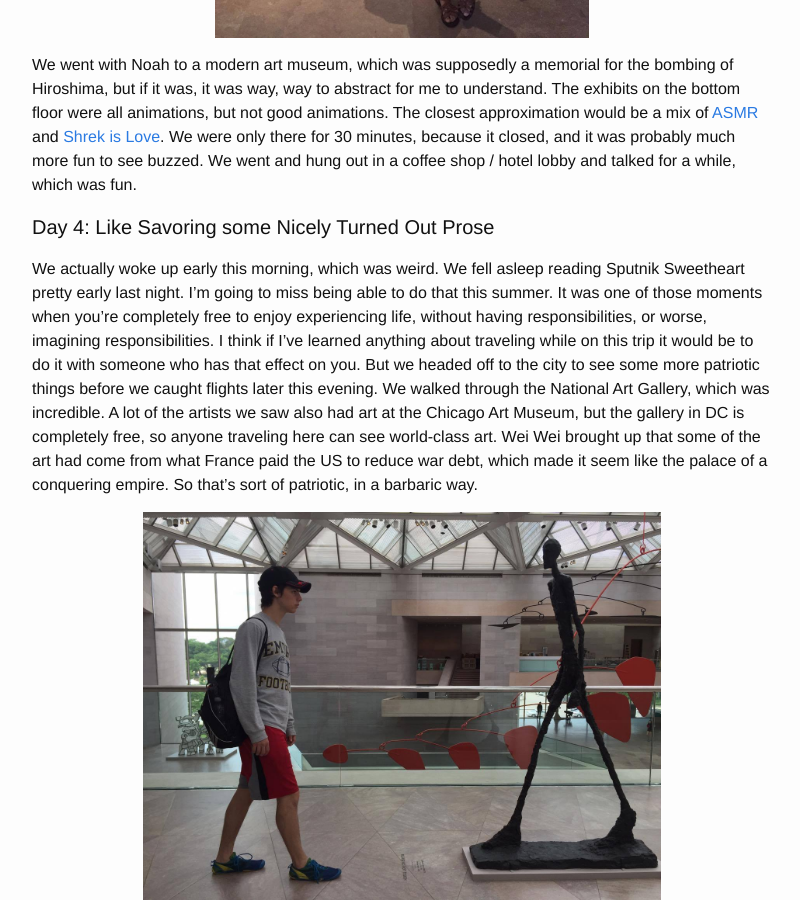
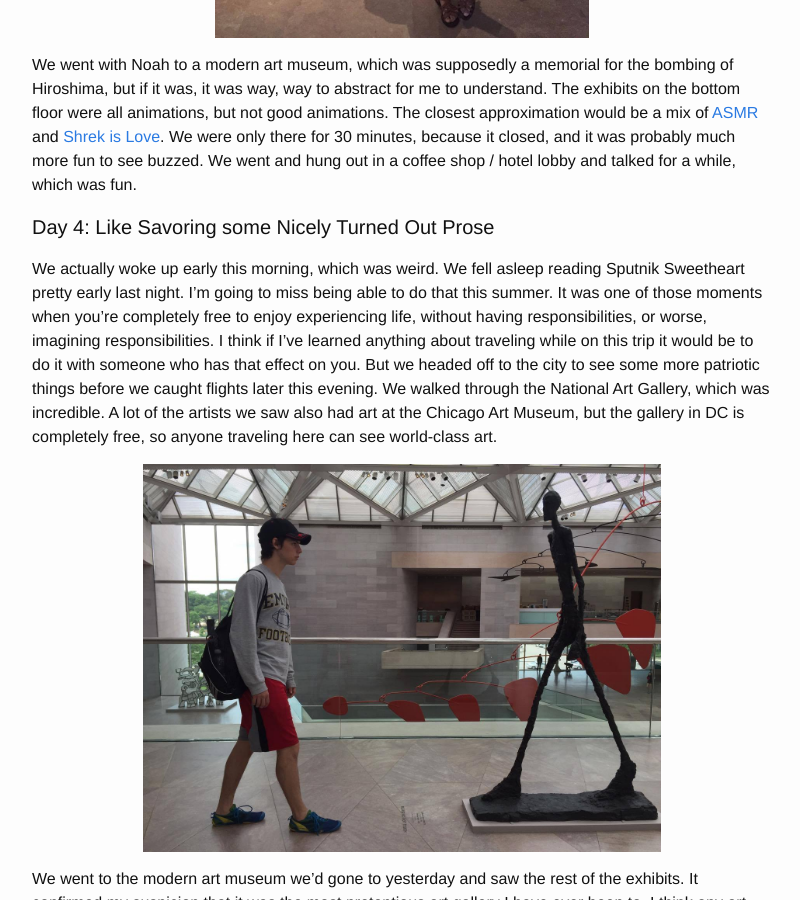
Before and after one commit to codekansas/codekansas.github.io, a Jekyll site: the page built from _posts/2016-05-11-patriotism-tour.markdown, in a window 1280 px wide and 900 px high, scrolled down 23597 px. Shown: the whole window, without its empty margins (238-1038 px from the left). Built offline with Jekyll 4.4.1, drawn with Linux system fonts in a browser that asks for light colours.

Commit message:
Update 2016-05-11-patriotism-tour.markdown

```diff
--- a/_posts/2016-05-11-patriotism-tour.markdown
+++ b/_posts/2016-05-11-patriotism-tour.markdown
@@ -287,7 +287,7 @@
 
 ### Day 4: Like Savoring some Nicely Turned Out Prose
 
-We actually woke up early this morning, which was weird. We fell asleep reading Sputnik Sweetheart pretty early last night. I'm going to miss being able to do that this summer. It was one of those moments when you're completely free to enjoy experiencing life, without having responsibilities, or worse, imagining responsibilities. I think if I've learned anything about traveling while on this trip it would be to do it with someone who has that effect on you. But we headed off to the city to see some more patriotic things before we caught flights later this evening. We walked through the National Art Gallery, which was incredible. A lot of the artists we saw also had art at the Chicago Art Museum, but the gallery in DC is completely free, so anyone traveling here can see world-class art. Wei Wei brought up that some of the art had come from what France paid the US to reduce war debt, which made it seem like the palace of a conquering empire. So that's sort of patriotic, in a barbaric way.
+We actually woke up early this morning, which was weird. We fell asleep reading Sputnik Sweetheart pretty early last night. I'm going to miss being able to do that this summer. It was one of those moments when you're completely free to enjoy experiencing life, without having responsibilities, or worse, imagining responsibilities. I think if I've learned anything about traveling while on this trip it would be to do it with someone who has that effect on you. But we headed off to the city to see some more patriotic things before we caught flights later this evening. We walked through the National Art Gallery, which was incredible. A lot of the artists we saw also had art at the Chicago Art Museum, but the gallery in DC is completely free, so anyone traveling here can see world-class art.
 
 ![Arttttttttttttttttt](/resources/us_roadtrip/washington/statue.jpg)
 
```
